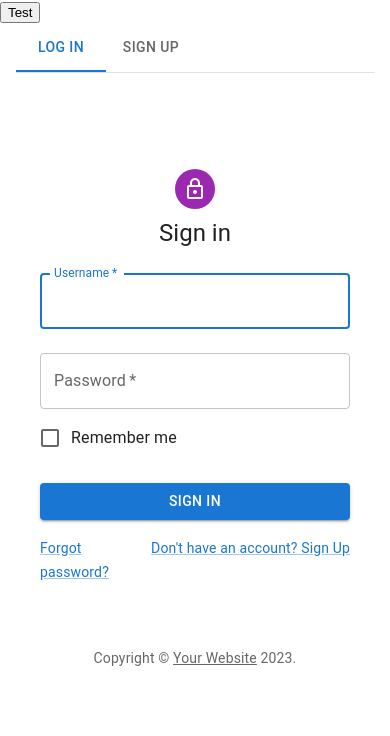
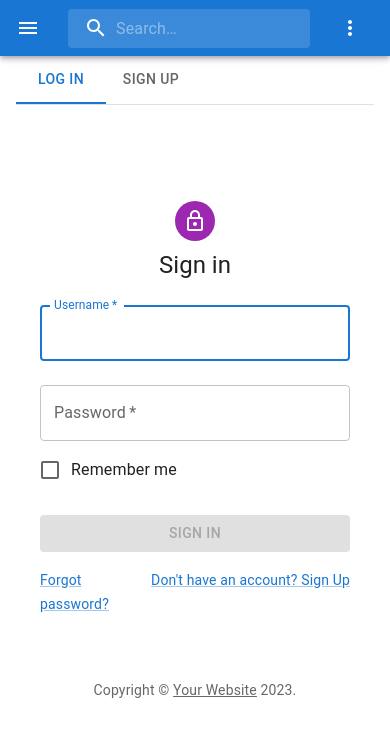
Before and after one commit to ujjwal-shekhar/Grediit-MERN-Clone, a React (Create React App) app in the folder client/: page / in a window 390 px wide. Shown: the top 736 px of the page. Built offline with nearby package versions, Linux system fonts and the light colour scheme.

Commit message:
Adding the fine details

```diff
--- a/client/src/App.js
+++ b/client/src/App.js
@@ -3,6 +3,8 @@ import { useState } from 'react';
 import AuthPage from './Components/pages/AuthPage';
 import Profile from './Components/pages/Profile.jsx';
 import { Routes, Route, Link, Navigate, Outlet } from 'react-router-dom';
+
+import Navbar from './Components/Dashboard/Navbar/Navbar.jsx';
 
 const ProtectedRoute = ({ user, redirectPath = '/login', children }) => {
   if (!user) {
@@ -18,7 +20,8 @@ const App = () => {
   }
   return (
       <>
-      <button onClick={handleTestingButton}>Test</button>
+      <Navbar />
+      {/* <button onClick={handleTestingButton}>Test</button> */}
       <Routes>
         <Route index element={<AuthPage setUser={setUser}/>} />
         <Route path="login" element={<AuthPage setUser={setUser}/>} />
--- a/client/src/Components/Auth/LoginForm.jsx
+++ b/client/src/Components/Auth/LoginForm.jsx
@@ -32,6 +32,8 @@ const theme = createTheme();
 
 const LoginForm = ({ setUser }) => {
   const navigate = useNavigate();
+  const [buttonDisabled, setButtonDisabled] = React.useState(true);
+
 
   const handleSubmit = async event => {
     event.preventDefault();
@@ -55,7 +57,7 @@ const LoginForm = ({ setUser }) => {
       localStorage.setItem('user', user);
 
     } else {
-      alert('Invalid username or password!');
+
     }
   };
 
@@ -77,7 +79,7 @@ const LoginForm = ({ setUser }) => {
           <Typography component="h1" variant="h5">
             Sign in
           </Typography>
-          <Box component="form" onSubmit={handleSubmit} noValidate sx={{ mt: 1 }}>
+          <Box component="form" onSubmit={handleSubmit} noValidate sx={{ mt: 1 }} >
             <TextField
               margin="normal"
               required
@@ -107,6 +109,7 @@ const LoginForm = ({ setUser }) => {
               fullWidth
               variant="contained"
               sx={{ mt: 3, mb: 2 }}
+              disabled={buttonDisabled}
             >
               Sign In
             </Button>
--- /dev/null
+++ b/client/src/Components/Dashboard/Navbar/Navbar.jsx
@@ -0,0 +1,237 @@
+import * as React from 'react';
+import { styled, alpha } from '@mui/material/styles';
+import AppBar from '@mui/material/AppBar';
+import Box from '@mui/material/Box';
+import Toolbar from '@mui/material/Toolbar';
+import IconButton from '@mui/material/IconButton';
+import Typography from '@mui/material/Typography';
+import InputBase from '@mui/material/InputBase';
+import Badge from '@mui/material/Badge';
+import MenuItem from '@mui/material/MenuItem';
+import Menu from '@mui/material/Menu';
+import MenuIcon from '@mui/icons-material/Menu';
+import SearchIcon from '@mui/icons-material/Search';
+import AccountCircle from '@mui/icons-material/AccountCircle';
+import MailIcon from '@mui/icons-material/Mail';
+import NotificationsIcon from '@mui/icons-material/Notifications';
+import MoreIcon from '@mui/icons-material/MoreVert';
+
+import { useNavigate } from "react-router-dom";
+
+const Search = styled('div')(({ theme }) => ({
+  position: 'relative',
+  borderRadius: theme.shape.borderRadius,
+  backgroundColor: alpha(theme.palette.common.white, 0.15),
+  '&:hover': {
+    backgroundColor: alpha(theme.palette.common.white, 0.25),
+  },
+  marginRight: theme.spacing(2),
+  marginLeft: 0,
+  width: '100%',
+  [theme.breakpoints.up('sm')]: {
+    marginLeft: theme.spacing(3),
+    width: 'auto',
+  },
+}));
+
+const SearchIconWrapper = styled('div')(({ theme }) => ({
+  padding: theme.spacing(0, 2),
+  height: '100%',
+  position: 'absolute',
+  pointerEvents: 'none',
+  display: 'flex',
+  alignItems: 'center',
+  justifyContent: 'center',
+}));
+
+const StyledInputBase = styled(InputBase)(({ theme }) => ({
+  color: 'inherit',
+  '& .MuiInputBase-input': {
+    padding: theme.spacing(1, 1, 1, 0),
+    // vertical padding + font size from searchIcon
+    paddingLeft: `calc(1em + ${theme.spacing(4)})`,
+    transition: theme.transitions.create('width'),
+    width: '100%',
+    [theme.breakpoints.up('md')]: {
+      width: '20ch',
+    },
+  },
+}));
+
+export default function PrimarySearchAppBar() {
+  const navigate = useNavigate();
+  const [anchorEl, setAnchorEl] = React.useState(null);
+  const [mobileMoreAnchorEl, setMobileMoreAnchorEl] = React.useState(null);
+
+  const isMenuOpen = Boolean(anchorEl);
+  const isMobileMenuOpen = Boolean(mobileMoreAnchorEl);
+
+  const handleProfileMenuOpen = (event) => {
+    setAnchorEl(event.currentTarget);
+    navigate("/profile")
+  };
+
+  const handleMobileMenuClose = () => {
+    setMobileMoreAnchorEl(null);
+  };
+
+  const handleMenuClose = () => {
+    setAnchorEl(null);
+    handleMobileMenuClose();
+  };
+
+  const handleMobileMenuOpen = (event) => {
+    setMobileMoreAnchorEl(event.currentTarget);
+  };
+
+  const menuId = 'primary-search-account-menu';
+  const renderMenu = (
+    <Menu
+      anchorEl={anchorEl}
+      anchorOrigin={{
+        vertical: 'top',
+        horizontal: 'right',
+      }}
+      id={menuId}
+      keepMounted
+      transformOrigin={{
+        vertical: 'top',
+        horizontal: 'right',
+      }}
+      open={isMenuOpen}
+      onClose={handleMenuClose}
+    >
+      <MenuItem onClick={handleMenuClose}>Profile</MenuItem>
+      <MenuItem onClick={handleMenuClose}>My account</MenuItem>
+    </Menu>
+  );
+
+  const mobileMenuId = 'primary-search-account-menu-mobile';
+  const renderMobileMenu = (
+    <Menu
+      anchorEl={mobileMoreAnchorEl}
+      anchorOrigin={{
+        vertical: 'top',
+        horizontal: 'right',
+      }}
+      id={mobileMenuId}
+      keepMounted
+      transformOrigin={{
+        vertical: 'top',
+        horizontal: 'right',
+      }}
+      open={isMobileMenuOpen}
+      onClose={handleMobileMenuClose}
+    >
+      <MenuItem>
+        <IconButton size="large" aria-label="show 4 new mails" color="inherit">
+          <Badge badgeContent={4} color="error">
+            <MailIcon />
+          </Badge>
+        </IconButton>
+        <p>Messages</p>
+      </MenuItem>
+      <MenuItem>
+        <IconButton
+          size="large"
+          aria-label="show 17 new notifications"
+          color="inherit"
+        >
+          <Badge badgeContent={17} color="error">
+            <NotificationsIcon />
+          </Badge>
+        </IconButton>
+        <p>Notifications</p>
+      </MenuItem>
+      <MenuItem onClick={handleProfileMenuOpen}>
+        <IconButton
+          size="large"
+          aria-label="account of current user"
+          aria-controls="primary-search-account-menu"
+          aria-haspopup="true"
+          color="inherit"
+        >
+          <AccountCircle />
+        </IconButton>
+        <p>Profile</p>
+      </MenuItem>
+    </Menu>
+  );
+
+  return (
+    <Box sx={{ flexGrow: 1 }}>
+      <AppBar position="static">
+        <Toolbar>
+          <IconButton
+            size="large"
+            edge="start"
+            color="inherit"
+            aria-label="open drawer"
+            sx={{ mr: 2 }}
+          >
+            <MenuIcon />
+          </IconButton>
+          <Typography
+            variant="h6"
+            noWrap
+            component="div"
+            sx={{ display: { xs: 'none', sm: 'block' } }}
+          >
+            MUI
+          </Typography>
+          <Search>
+            <SearchIconWrapper>
+              <SearchIcon />
+            </SearchIconWrapper>
+            <StyledInputBase
+              placeholder="Search…"
+              inputProps={{ 'aria-label': 'search' }}
+            />
+          </Search>
+          <Box sx={{ flexGrow: 1 }} />
+          <Box sx={{ display: { xs: 'none', md: 'flex' } }}>
+            <IconButton size="large" aria-label="show 4 new mails" color="inherit">
+              <Badge badgeContent={4} color="error">
+                <MailIcon />
+              </Badge>
+            </IconButton>
+            <IconButton
+              size="large"
+              aria-label="show 17 new notifications"
+              color="inherit"
+            >
+              <Badge badgeContent={17} color="error">
+                <NotificationsIcon />
+              </Badge>
+            </IconButton>
+            <IconButton
+              size="large"
+              edge="end"
+              aria-label="account of current user"
+              aria-controls={menuId}
+              aria-haspopup="true"
+              onClick={handleProfileMenuOpen}
+              color="inherit"
+            >
+              <AccountCircle />
+            </IconButton>
+          </Box>
+          <Box sx={{ display: { xs: 'flex', md: 'none' } }}>
+            <IconButton
+              size="large"
+              aria-label="show more"
+              aria-controls={mobileMenuId}
+              aria-haspopup="true"
+              onClick={handleMobileMenuOpen}
+              color="inherit"
+            >
+              <MoreIcon />
+            </IconButton>
+          </Box>
+        </Toolbar>
+      </AppBar>
+      {renderMobileMenu}
+      {renderMenu}
+    </Box>
+  );
+}
```
